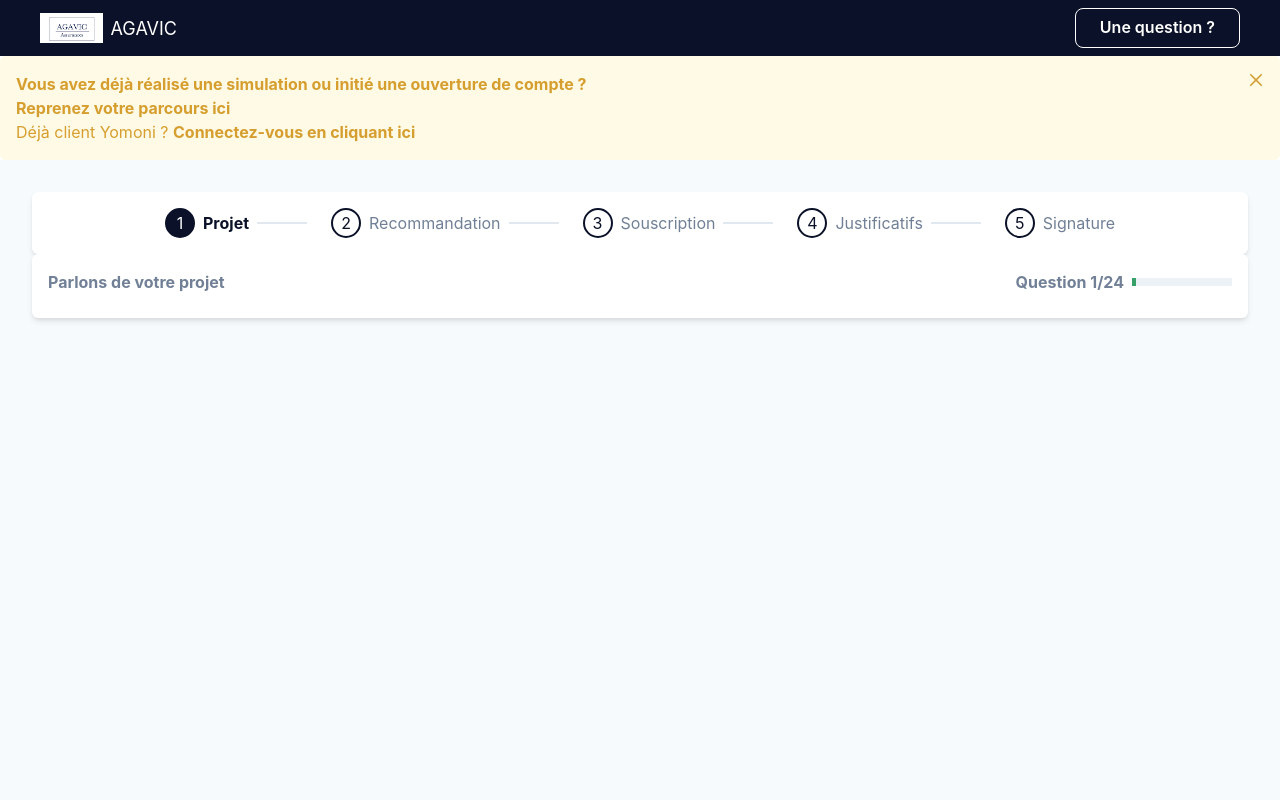
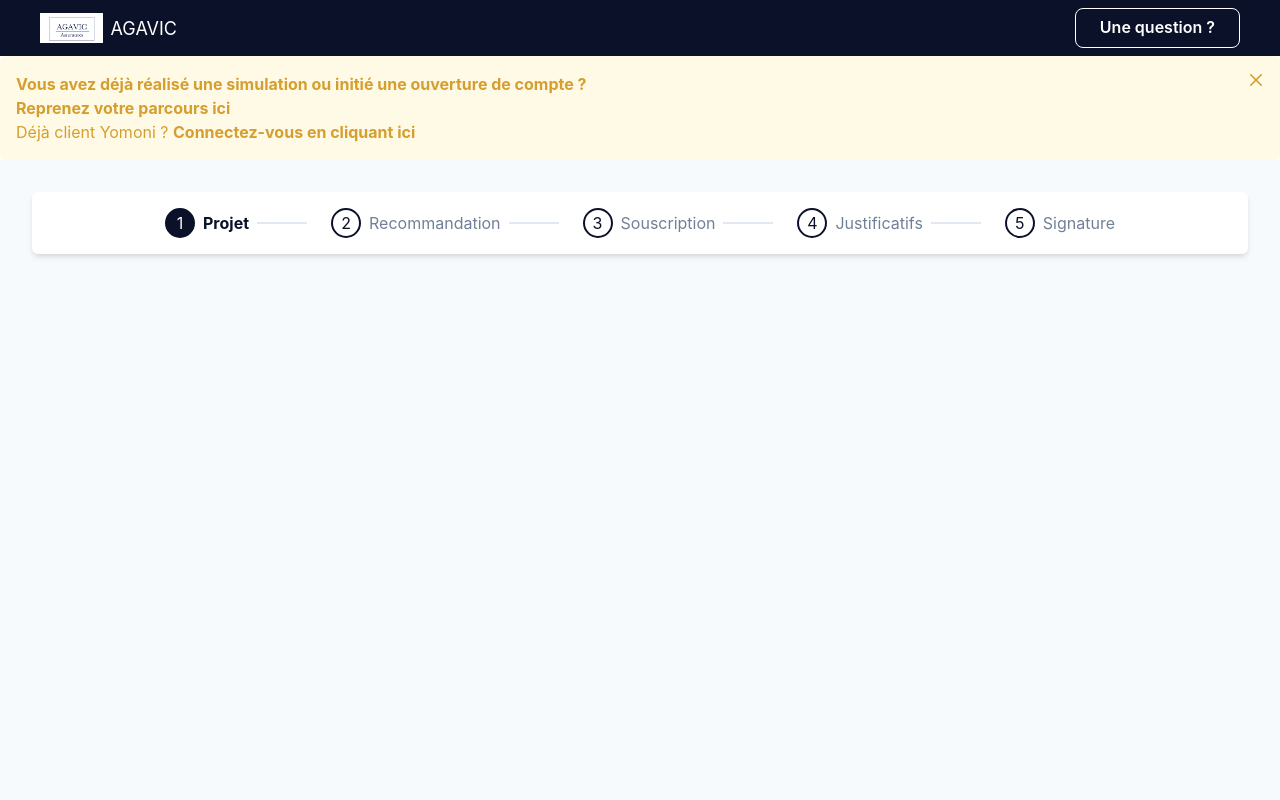
Before and after one commit to spacemen100/agavicform25102024, a React (Create React App) app: page / in a window 1280 px wide. Shown: the top 800 px of the page. Built offline with nearby package versions, Linux system fonts and the light colour scheme.

Commit message:
sssssssssssssddd

```diff
--- a/src/App.tsx
+++ b/src/App.tsx
@@ -1,7 +1,6 @@
 import React from 'react';
 import { ChakraProvider, extendTheme, Box } from '@chakra-ui/react';
 import Stepper from './components/Stepper';
-import SubStepCounter from './components/SubStepCounter';
 import Header from './components/Header';
 import Banner from './components/Banner';
 import InvestmentComponent from './pages/InvestmentComponent';
@@ -20,8 +19,6 @@ const theme = extendTheme({
 
 const App: React.FC = () => {
   const currentStep = 1; // Example: the current step is "Projet"
-  const currentSubStep = 1; // Example: current sub-step
-  const totalSubSteps = 24; // Example: total number of sub-steps
 
   return (
     <ChakraProvider theme={theme}>
@@ -29,7 +26,6 @@ const App: React.FC = () => {
       <Banner />
       <Box padding="8" bg="gray.50" minH="100vh">
         <Stepper currentStep={currentStep} />
-        <SubStepCounter currentSubStep={currentSubStep} totalSubSteps={totalSubSteps} />
       </Box>
       <InvestmentComponent/>
     </ChakraProvider>
--- a/src/components/SubStepCounter.tsx
+++ b/src/components/SubStepCounter.tsx
@@ -4,15 +4,16 @@ import { Box, Flex, Text, Progress } from '@chakra-ui/react';
 interface SubStepCounterProps {
   currentSubStep: number;
   totalSubSteps: number;
+  title: string; // New prop for the title
 }
 
-const SubStepCounter: React.FC<SubStepCounterProps> = ({ currentSubStep, totalSubSteps }) => {
+const SubStepCounter: React.FC<SubStepCounterProps> = ({ currentSubStep, totalSubSteps, title }) => {
   const progressPercentage = (currentSubStep / totalSubSteps) * 100;
 
   return (
     <Box bg="white" borderRadius="md" boxShadow="md" padding="4" width="100%">
       <Flex justify="space-between" align="center" mb="2">
-        <Text fontWeight="bold" color="gray.500">Parlons de votre projet</Text>
+        <Text fontWeight="bold" color="gray.500">{title}</Text>
         <Flex align="center">
           <Text fontWeight="bold" color="gray.500" mr="2">Question {currentSubStep}/{totalSubSteps}</Text>
           <Progress value={progressPercentage} size="sm" colorScheme="green" width="100px" />
--- a/src/pages/InvestmentComponent.jsx
+++ b/src/pages/InvestmentComponent.jsx
@@ -21,12 +21,13 @@ const InvestmentComponent = () => {
   const [selectedAmount, setSelectedAmount] = useState(null);
   const currentSubStep = 10;
   const totalSubSteps = 24;
+  const title = "Parlons de votre projet"
 
   return (
     <ChakraProvider theme={theme}>
       <Box padding="8" bg="gray.50" minH="100vh">
         <Stepper currentStep={1} />
-        <SubStepCounter currentSubStep={currentSubStep} totalSubSteps={totalSubSteps} />
+        <SubStepCounter currentSubStep={currentSubStep} title={title} totalSubSteps={totalSubSteps} />
         <Text fontSize="xl" fontWeight="bold" textAlign="center" mb="4">
           Quel montant souhaitez-vous placer chez Yomoni ?
         </Text>
```
